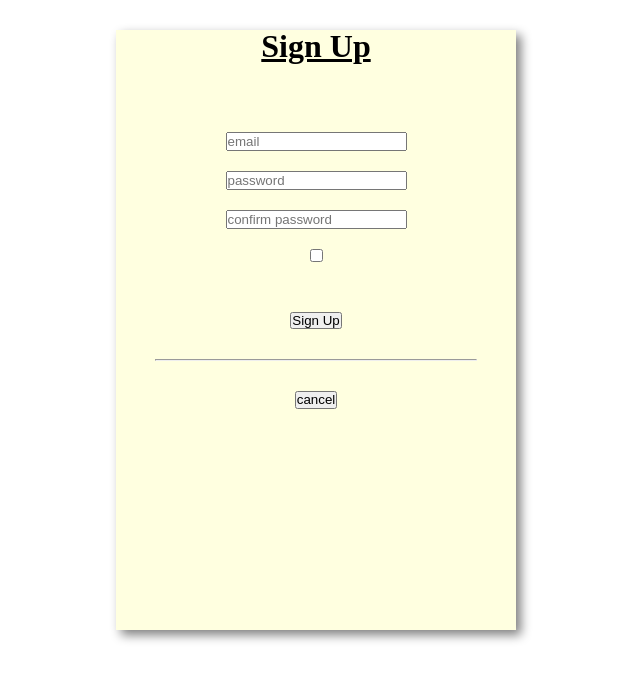
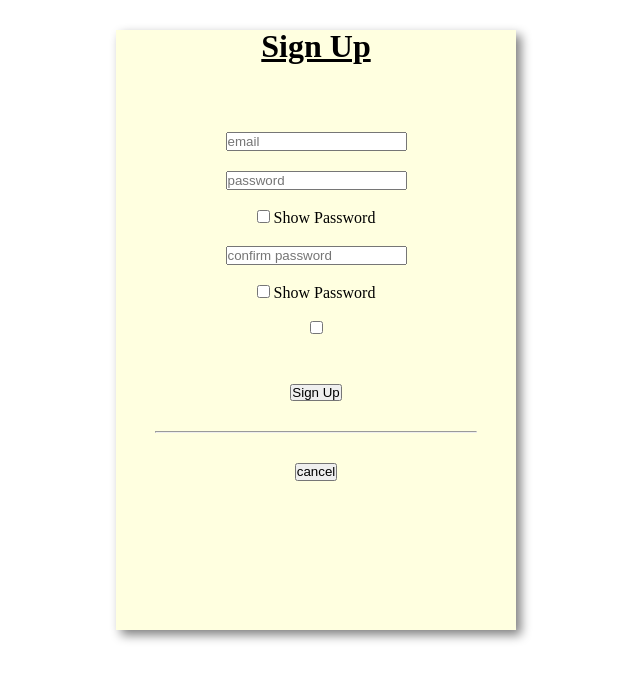
Before and after one commit to AwrenNuit/mood-tracker, a React (Create React App) app: page /signup in a window 1280 px wide. Shown: the top 680 px of the page, without its empty margins (324-964 px from the left). Built offline with nearby package versions, Linux system fonts and the light colour scheme; a web font is replaced by a local one.

Commit message:
set up show/hide password toggles, added error message if passwords don't match

```diff
--- a/src/components/Signup/Signup.js
+++ b/src/components/Signup/Signup.js
@@ -8,9 +8,11 @@ export default function Signup() {
   const dispatch = useCallback(useDispatch());
   const history = useHistory();
   const [confirmPassword, setConfirmPassword] = useState('');
+  const [confirmPasswordView, setConfirmPasswordView] = useState('password');
   const [email, setEmail] = useState('');
   const [mailingList, setMailingList] = useState(false);
   const [password, setPassword] = useState('');
+  const [passwordView, setPasswordView] = useState('password');
 
   const handleSignup = e => {
     e.preventDefault();
@@ -18,9 +20,16 @@ export default function Signup() {
       dispatch({type: `REGISTER`, payload: email, password, mailingList});
       history.push('/welcome');
     }
+    else {
+      alert(`Please check your passwords`);
+    }
   }
 
   const pushToLoginPage = () => history.push('/');
+
+  const toggleConfirmPasswordView = () => confirmPasswordView === 'password' ? setConfirmPasswordView('text') : setConfirmPasswordView('password');
+
+  const togglePasswordView = () => passwordView === 'password' ? setPasswordView('text') : setPasswordView('password');
 
   return(
     <center>
@@ -37,11 +46,15 @@ export default function Signup() {
             />
             <input
               className="text-input"
-              type="password"
+              type={passwordView}
               value={password}
               onChange={(e)=>setPassword(e.target.value)}
               placeholder="password"
             />
+            <input
+              type="checkbox"
+              onChange={togglePasswordView}
+            /> Show Password
             <input
               className="text-input"
               type="password"
@@ -49,6 +62,10 @@ export default function Signup() {
               onChange={(e)=>setConfirmPassword(e.target.value)}
               placeholder="confirm password"
             />
+            <input
+              type="checkbox"
+              onChange={toggleConfirmPasswordView}
+            /> Show Password
             {/* for newsletter & insights? */}
             <input
               className="text-input"
```
